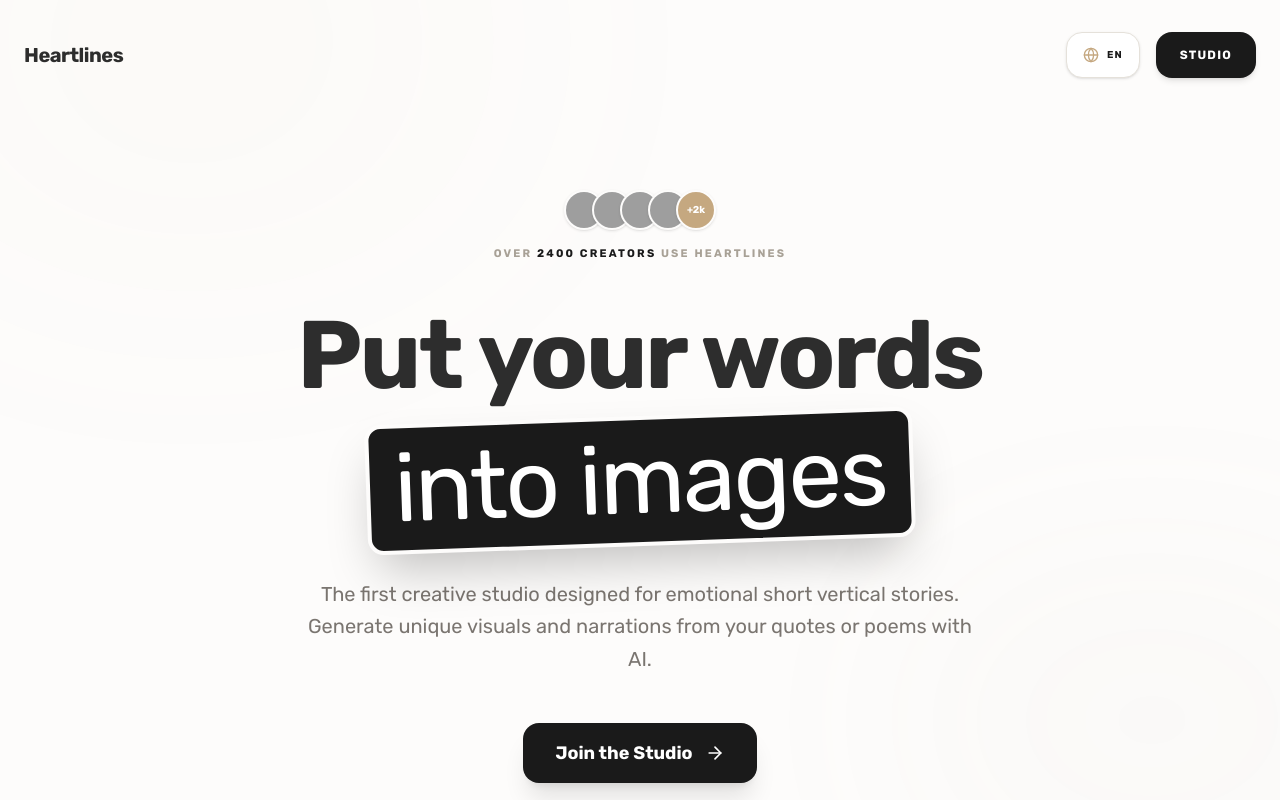
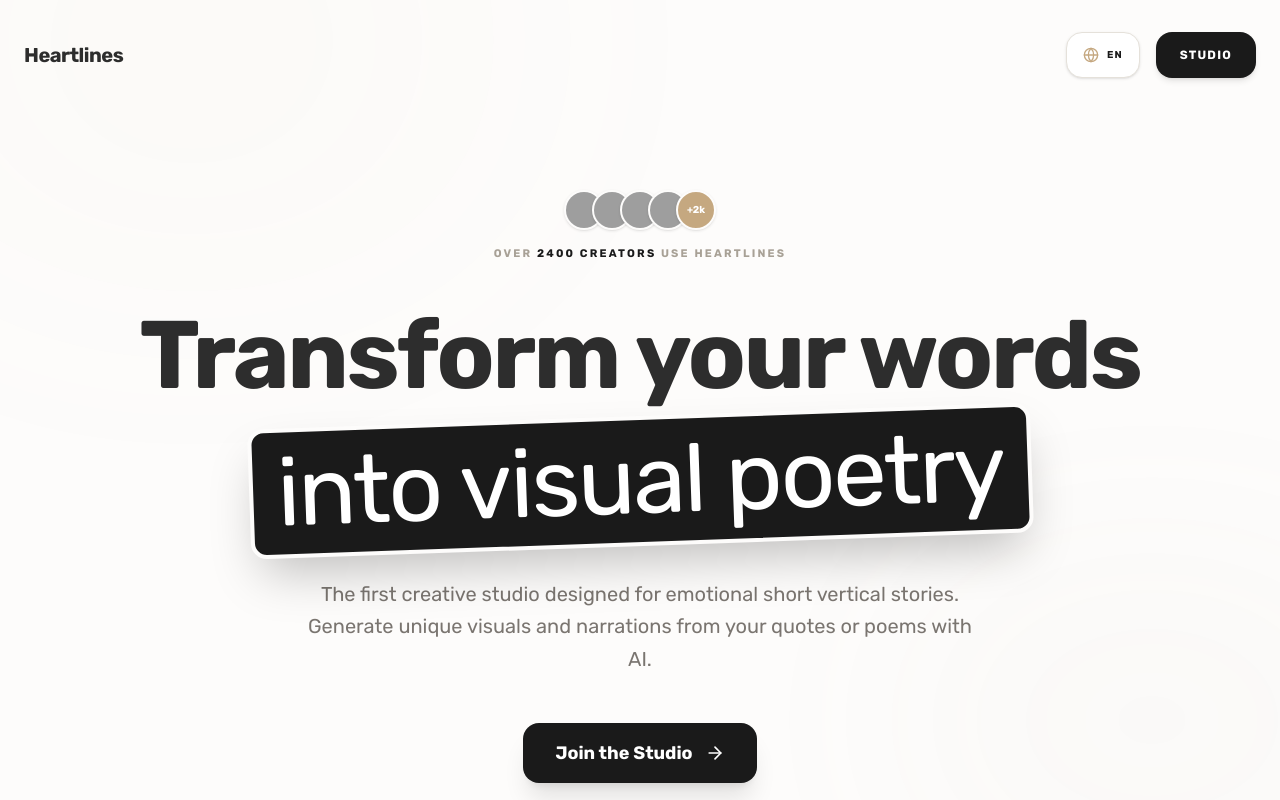
Before and after one commit to 01warrior/Heartline-Creator, a React (Vite) app: page / in a window 1280 px wide. Shown: the top 800 px of the page. Built offline with nearby package versions, Linux system fonts and the light colour scheme; grey boxes are pictures that could not be loaded.

Commit message:
feat: Refine hero section copy for clarity
Update the hero section's main title and subtitle to better convey the application's value proposition: transforming words into visual poetry with AI. The changes aim to be more evocative and descriptive.

```diff
--- a/src/i18n.ts
+++ b/src/i18n.ts
@@ -10,8 +10,8 @@ const resources = {
       },
       hero: {
         creatorsInfo: 'Over <1>{{count}} creators</1> use Heartlines',
-        title_words: 'Put your words',
-        title_badge: 'into images',
+        title_words: 'Transform your words',
+        title_badge: 'into visual poetry',
         subtitle: 'The first creative studio designed for emotional short vertical stories. Generate unique visuals and narrations from your quotes or poems with AI.',
         getStarted: 'Join the Studio',
       },
@@ -120,8 +120,8 @@ const resources = {
       },
       hero: {
         creatorsInfo: 'Plus de <1>{{count}} créateurs</1> utilisent Heartlines',
-        title_words: 'Mettez vos mots',
-        title_badge: 'en images',
+        title_words: 'Transformez vos mots',
+        title_badge: 'en poésie visuelle',
         subtitle: 'Le premier studio de création conçu pour les histoires courtes verticales émotionnelles. Générez des visuels et des narrations uniques à partir de vos citations ou poèmes avec l\'IA.',
         getStarted: 'Rejoindre le Studio',
       },
```
